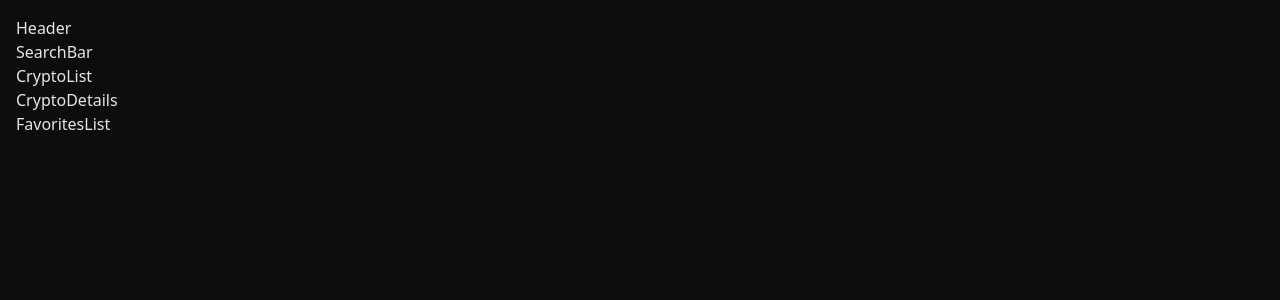
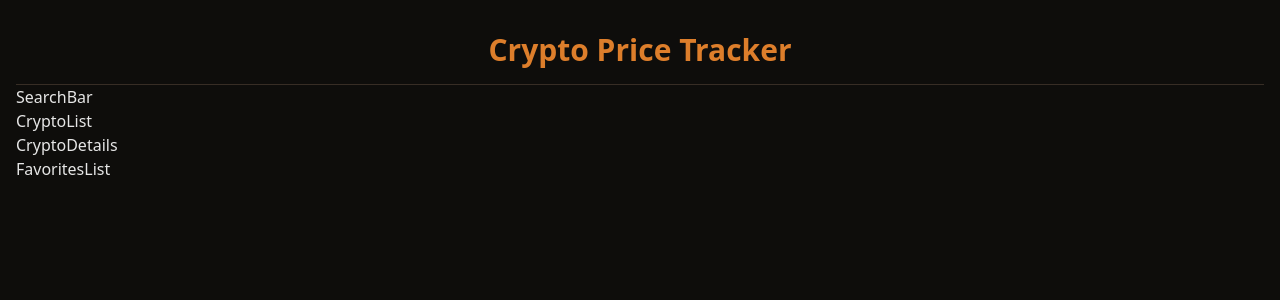
Before and after one commit to niclastanskanen/nextjs-ithogskolan-crypto-tracker, a Next.js app: page / in a window 1280 px wide. Shown: the top 300 px of the page. Built offline with nearby package versions, Linux system fonts and the light colour scheme.

Commit message:
Add styling to header component

```diff
--- a/components/Header.tsx
+++ b/components/Header.tsx
@@ -1,5 +1,9 @@
 const Header = () => {
-  return <div>Header</div>;
+  return (
+    <header className="text-primary p-4 flex justify-center border-b">
+      <h1 className="text-3xl font-bold">Crypto Price Tracker</h1>
+    </header>
+  );
 };
 
 export default Header;
```
